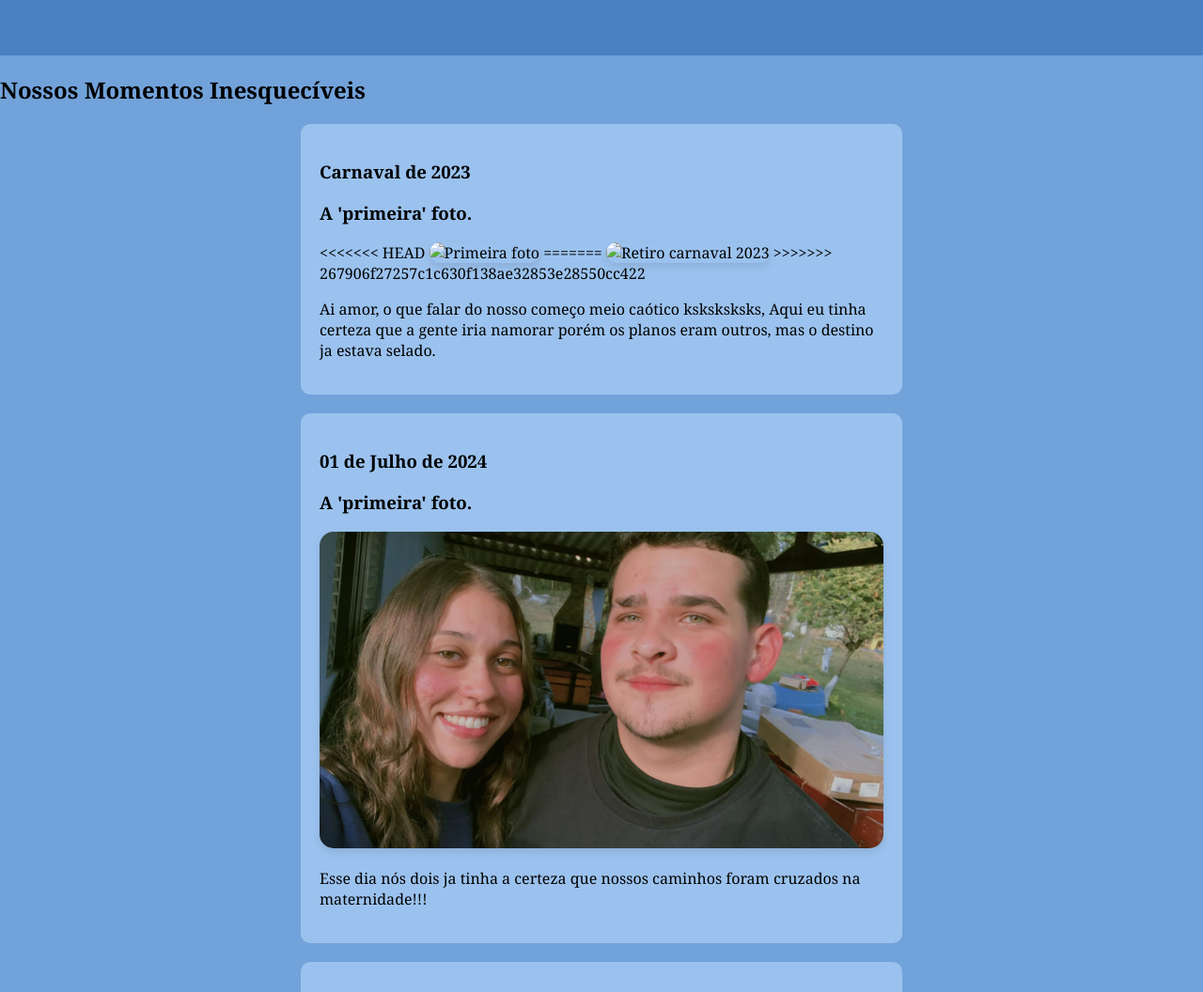
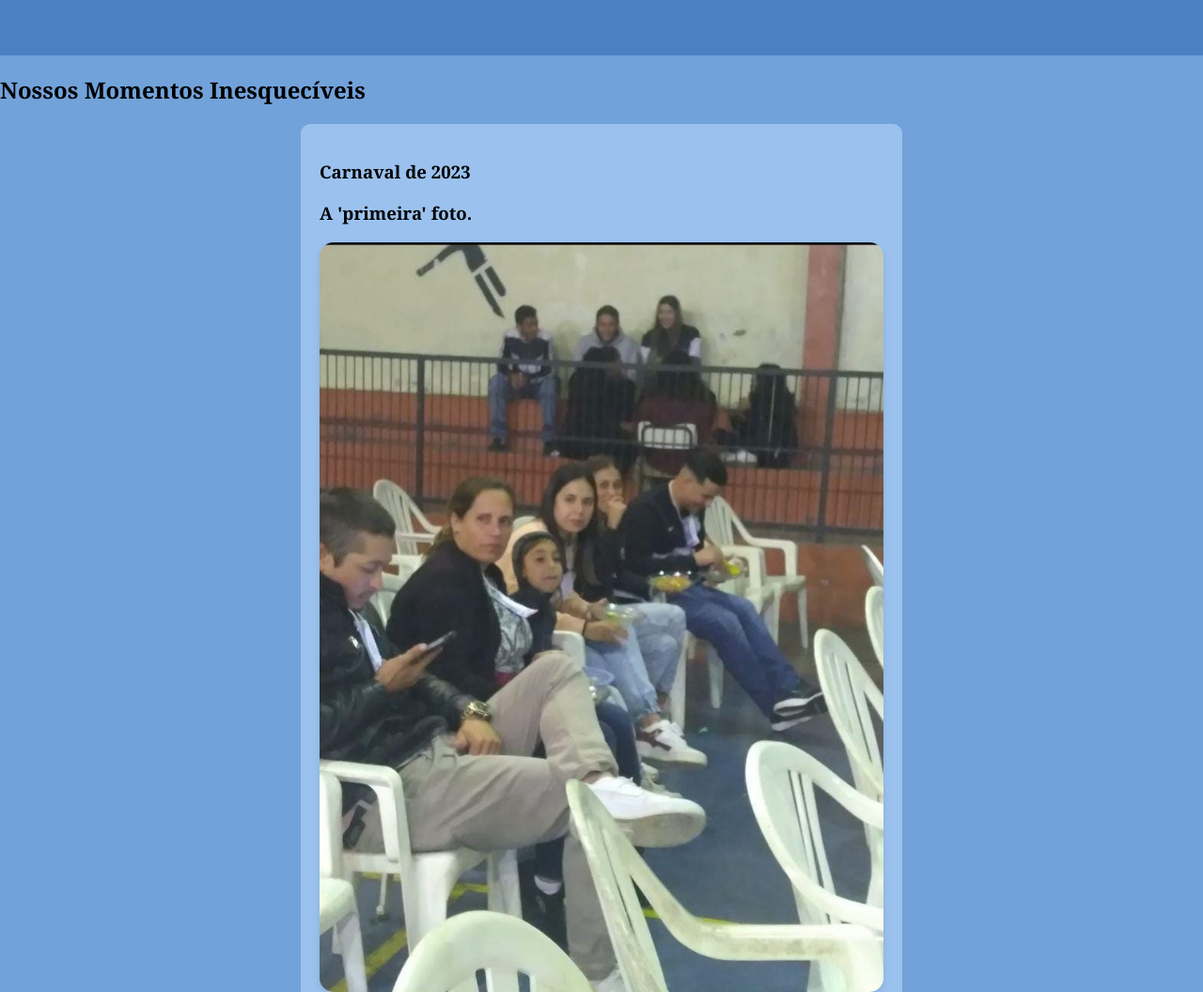
Before and after one commit to LucasRaphaEgidio/NossosMomentos2, a plain HTML site: page index.html in a window 1280 px wide. Shown: the part 280-1336 px from the top of the page at 94% size. Drawn offline with Linux system fonts and the light colour scheme; files whose address does not match are found by name.

Commit message:
Update index.html

```diff
--- a/index.html
+++ b/index.html
@@ -28,11 +28,7 @@
         <div class="momento inicio">
             <h3 class="data-momento">Carnaval de 2023</h3>
             <h3>A 'primeira' foto.</h3>
-<<<<<<< HEAD
-            <img src="imagens/imagem/Começo.jpg" alt="Primeira foto">
-=======
-            <img src="imagens/Começo.jpg" alt="Retiro carnaval 2023">
->>>>>>> 267906f27257c1c630f138ae32853e28550cc422
+            <img src="imagens/imagens/Começo.jpg" alt="Retiro carnaval 2023">
             <p>Ai amor, o que falar do nosso começo meio caótico ksksksksks, Aqui eu tinha certeza que a gente iria namorar porém os planos eram outros, mas o destino ja estava selado.</p>
         </div>
 
```
